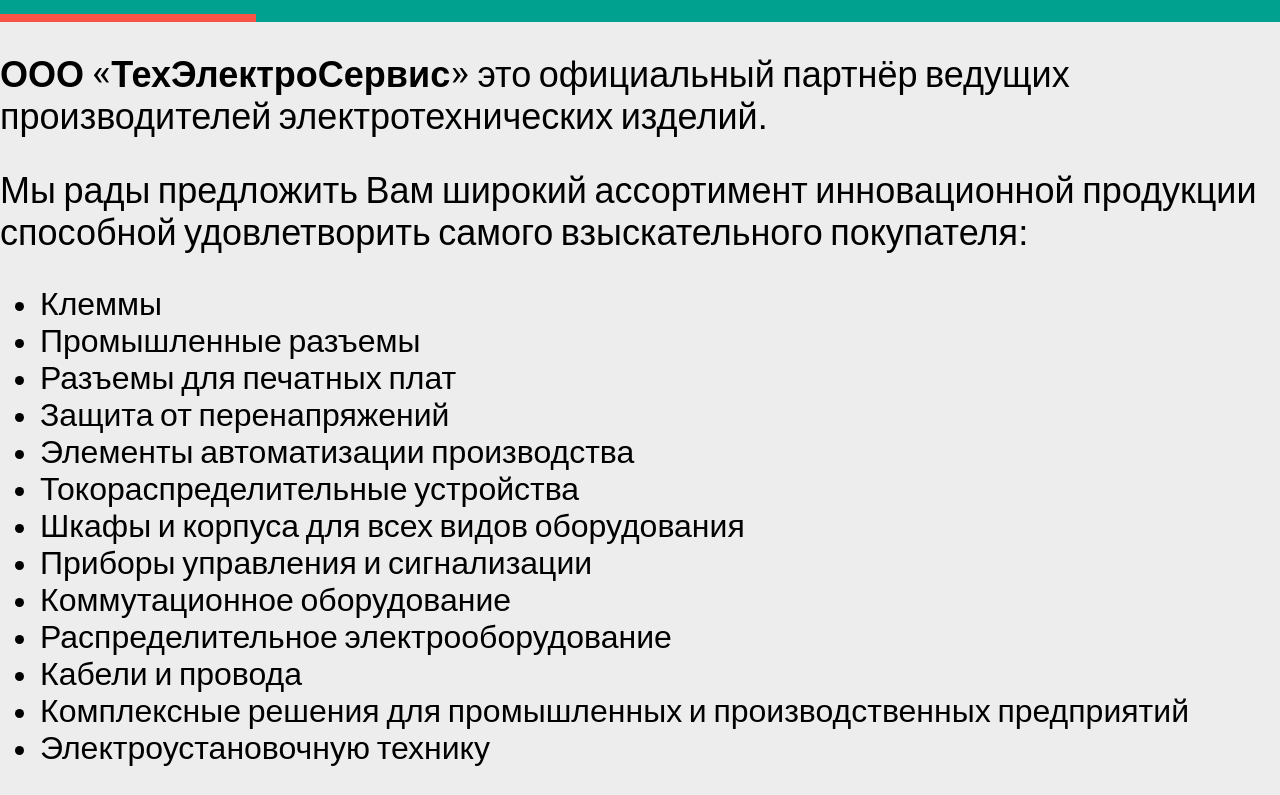
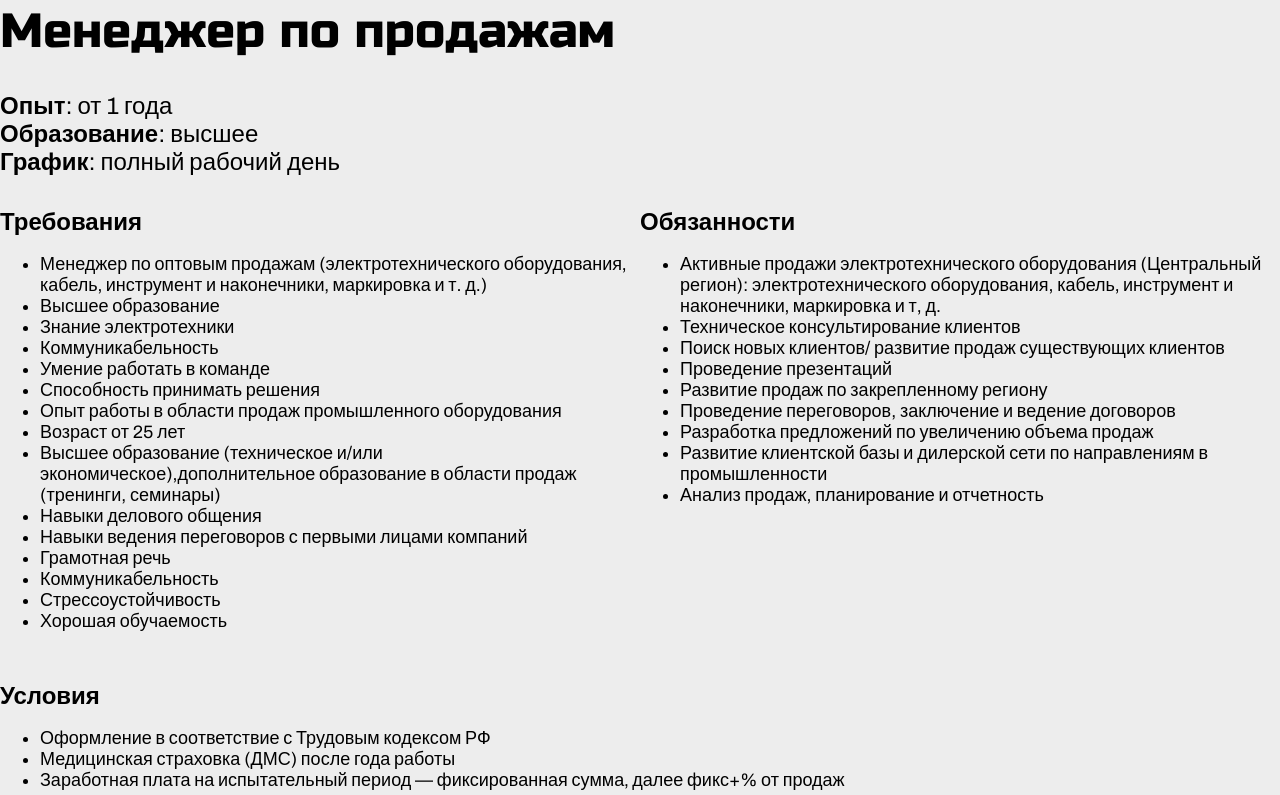
Before and after one commit to VladBytsyuk/tes-website, a React (Create React App) app: page / in a window 1280 px wide. Shown: the part 345-1140 px from the top of the page. Built offline with nearby package versions, Linux system fonts and the light colour scheme.

Commit message:
Added job block

```diff
--- a/public/index.html
+++ b/public/index.html
@@ -5,14 +5,6 @@
     <meta name="viewport" content="width=device-width, initial-scale=1">
     <link rel="shortcut icon" href="%PUBLIC_URL%/favicon.ico">
     <link href="https://fonts.googleapis.com/css?family=Archivo|Russo+One&display=swap" rel="stylesheet">
-      Notice the use of %PUBLIC_URL% in the tag above.
-      It will be replaced with the URL of the `public` folder during the build.
-      Only files inside the `public` folder can be referenced from the HTML.
-
-      Unlike "/favicon.ico" or "favicon.ico", "%PUBLIC_URL%/favicon.ico" will
-      work correctly both with client-side routing and a non-root public URL.
-      Learn how to configure a non-root public URL by running `npm run build`.
-    -->
     <title>React App</title>
   </head>
   <body>
--- a/src/content/Content.js
+++ b/src/content/Content.js
@@ -1,12 +1,13 @@
 import React, { Component } from 'react';
 import './Content.css';
-import Company from './company/Company';
+// import Company from './company/Company';
+import Job from './job/Job';
 
 class Content extends Component {
     render() {
         return (
             <div className="Content">
-                <Company />
+                <Job />
             </div>
         );
     }
--- /dev/null
+++ b/src/content/job/Job.css
@@ -0,0 +1,36 @@
+.Job {
+    max-width: 1440px;
+    margin: 0 auto;
+    padding-top: 32px;
+    padding-bottom: 32px;
+    background: #ededed;
+    font-size: 18px;
+    text-align: left;
+}
+.Job-title {
+    font-size: 48px;
+    font-weight: 500;
+    font-family: 'Russo One'
+}
+.Job-subtitle-top {
+    font-size: 24px;
+    margin-top: 32px;
+}
+.Job-subtitle {
+    font-size: 24px;
+}
+.Job-hbox {
+    display: flex;
+}
+.Job-enumeration {
+    max-width: 50%;
+    margin-top: 32px;
+}
+.Job-enumeration-full {
+    max-width: 100%;
+    margin-top: 32px;
+}
+.Job-enumeration-title {
+    font-weight: bold;
+    font-size: 24px;
+}
--- /dev/null
+++ b/src/content/job/Job.js
@@ -0,0 +1,76 @@
+import React, { Component } from 'react';
+import './Job.css';
+
+
+class Job extends Component {
+    render() {
+        return (
+            <div className="Job">
+                <div className="Job-title">Менеджер по продажам</div>
+                <div className="Job-subtitle-top"><b>Опыт:</b> от 1 года</div>
+                <div className="Job-subtitle"><b>Образование:</b> высшее</div>
+                <div className="Job-subtitle"><b>График:</b> полный рабочий день</div>
+                <div className="Job-hbox">
+                    <div className="Job-enumeration">
+                        <div className="Job-enumeration-title">Требования</div>
+                        <div className="Job-enumeration-content">
+                            <ul>
+                                <li>Менеджер по оптовым продажам (электротехнического оборудования‚ кабель‚ инструмент и наконечники‚ маркировка и т. д.)</li>
+                                <li>Высшее образование</li>
+                                <li>Знание электротехники</li>
+                                <li>Коммуникабельность</li>
+                                <li>Умение работать в команде</li>
+                                <li>Способность принимать решения</li>
+                                <li>Опыт работы в области продаж промышленного оборудования</li>
+                                <li>Возраст от 25 лет</li>
+                                <li>Высшее образование (техническое и/или экономическое),дополнительное образование в области продаж (тренинги, семинары)</li>
+                                <li>Навыки делового общения</li>
+                                <li>Навыки ведения переговоров с первыми лицами компаний</li>
+                                <li>Грамотная речь</li>
+                                <li>Коммуникабельность</li>
+                                <li>Стресcоустойчивость</li>
+                                <li>Хорошая обучаемость</li>
+                            </ul>
+                        </div>
+                    </div>
+                    <div className="Job-enumeration">
+                        <div className="Job-enumeration-title">Обязанности</div>
+                        <div className="Job-enumeration-content">
+                            <ul>
+                                <li>Активные продажи электротехнического оборудования (Центральный регион): электротехнического оборудования, кабель‚ инструмент и наконечники‚ маркировка и т, д.</li>
+                                <li>Техническое консультирование клиентов</li>
+                                <li>Поиск новых клиентов/ развитие продаж существующих клиентов</li>
+                                <li>Проведение презентаций</li>
+                                <li>Развитие продаж по закрепленному региону</li>
+                                <li>Проведение переговоров, заключение и ведение договоров</li>
+                                <li>Разработка предложений по увеличению объема продаж</li>
+                                <li>Развитие клиентской базы и дилерской сети по направлениям в промышленности</li>
+                                <li>Анализ продаж, планирование и отчетность</li>
+                            </ul>
+                        </div>
+                    </div>
+                </div>
+                <div className="Job-enumeration-full">
+                    <div className="Job-enumeration-title">Условия</div>
+                    <div className="Job-enumeration-content">
+                        <ul>
+                            <li>Оформление в соответствие с Трудовым кодексом РФ</li>
+                            <li>Медицинская страховка (ДМС) после года работы</li>
+                            <li>Заработная плата на испытательный период — фиксированная сумма‚ далее фикс+% от продаж</li>
+                        </ul>
+                    </div>
+                </div>
+                <div className="Job-enumeration-full">
+                    <div className="Job-enumeration-title">Контактная информация</div>
+                    <div className="Job-enumeration-content">
+                        <div>Контактное лицо: Быцюк Вячеслав Станиславович</div>
+                        <div>Телефон: +7-(903)-406-00-69</div>
+                        <div>E-mail: tes-rnd@mail.ru. info@tes-rnd.ru</div>
+                    </div>
+                </div>
+            </div>
+        );
+    }
+}
+
+export default Job;
--- a/src/header/menu/menu_item/MenuItem.css
+++ b/src/header/menu/menu_item/MenuItem.css
@@ -20,6 +20,7 @@
     width: 256px;
     height: 8px;
     background: #F8534400;
+    transition: 0.3s;
 }
 .MenuItem:hover .MenuItem-line-disabled {
     width: 256px;
```
